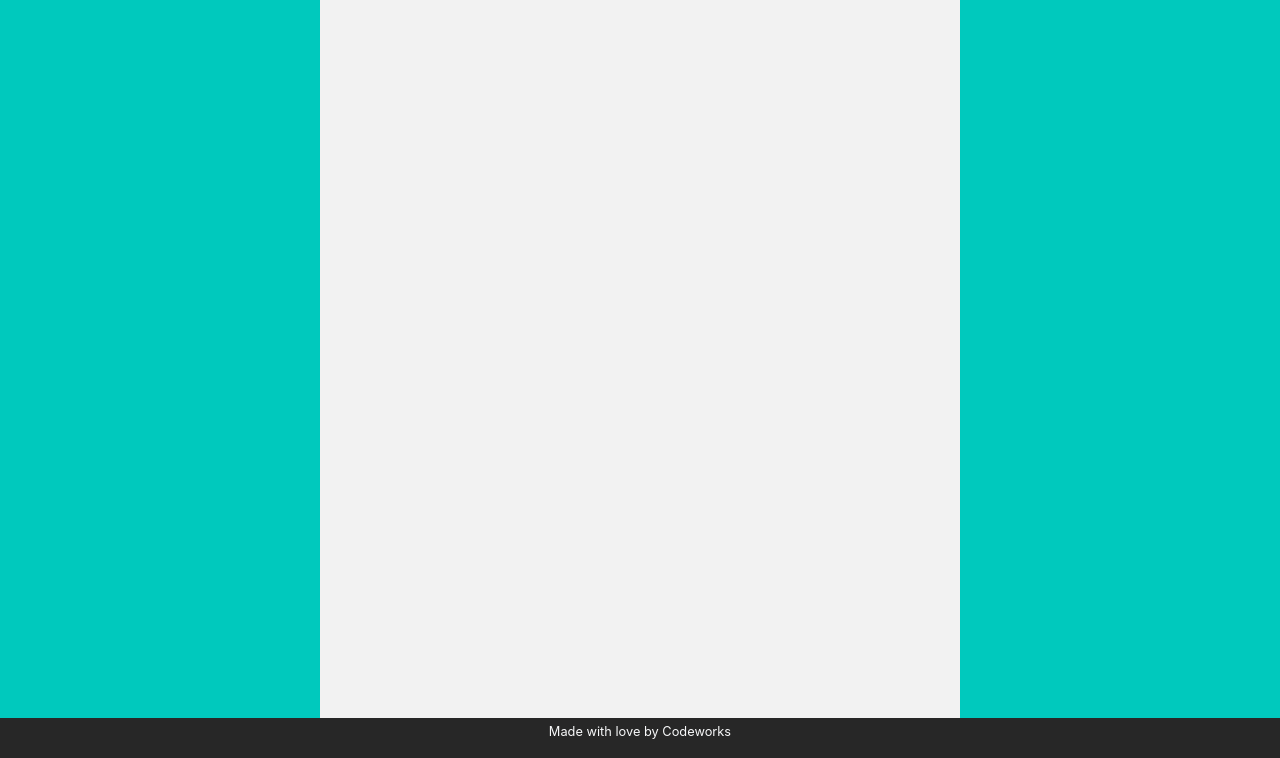
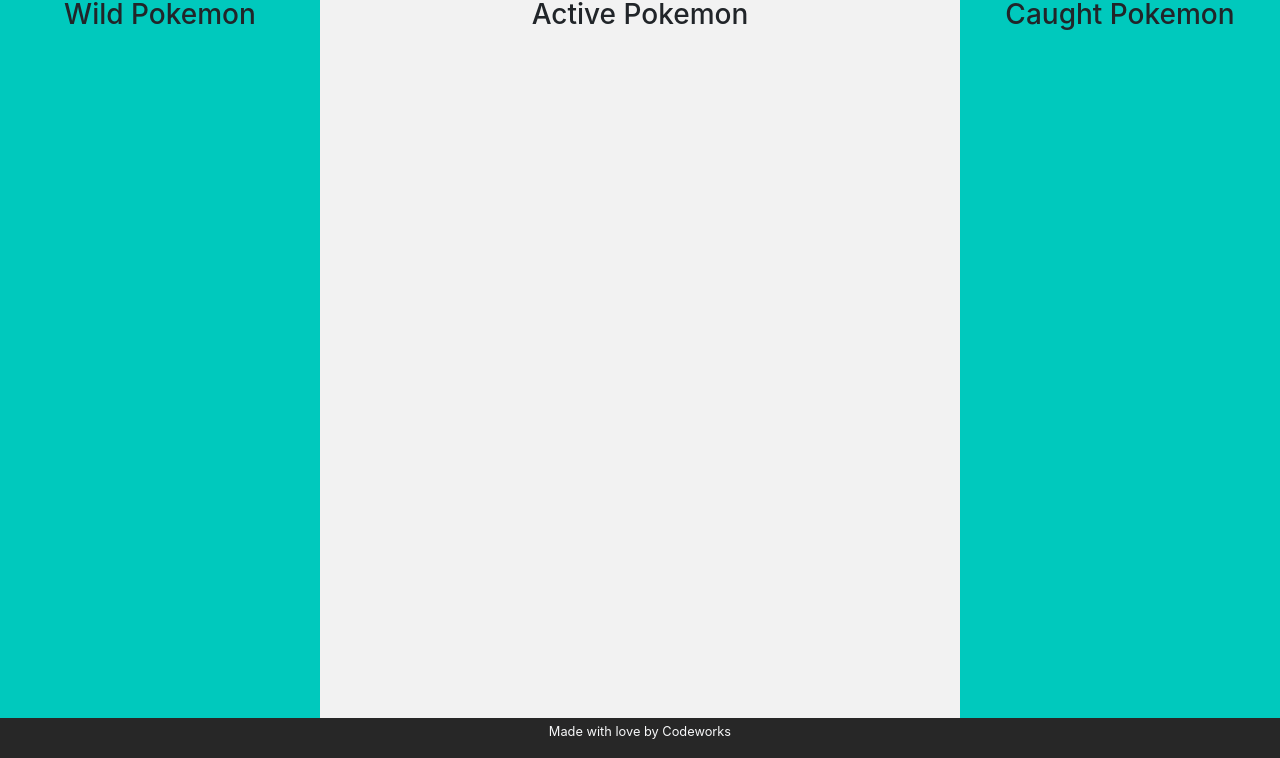
Before and after one commit to HarrisonWheeler/pokedex-fireside, a website with bundled scripts: page index.html in a window 1280 px wide. Shown: the part 73-831 px from the top of the page. Built offline with nearby package versions, Linux system fonts and the light colour scheme; no server answers.

Commit message:
clean up

```diff
--- a/index.html
+++ b/index.html
@@ -25,16 +25,22 @@
     <main class="container-fluid">
         <div class="row row-height">
             <div class="col-3 bg-info">
+                <h3 class="text-center">Wild Pokemon</h3>
                 <ul id="wild-pokemon">
+
                 </ul>
+            </div>
+            <div class="col-6">
+                <h3 class="text-center">Active Pokemon</h3>
+                <div id="active-pokemon">
 
+                </div>
             </div>
-            <div class="col-6" id="active-pokemon">
+            <div class="col-3 bg-info">
+                <h3 class="text-center">Caught Pokemon</h3>
+                <ul id="caught-pokemon">
 
-
-            </div>
-            <div class="col-3 bg-info" id="caught-pokemon">
-
+                </ul>
             </div>
         </div>
     </main>
```
